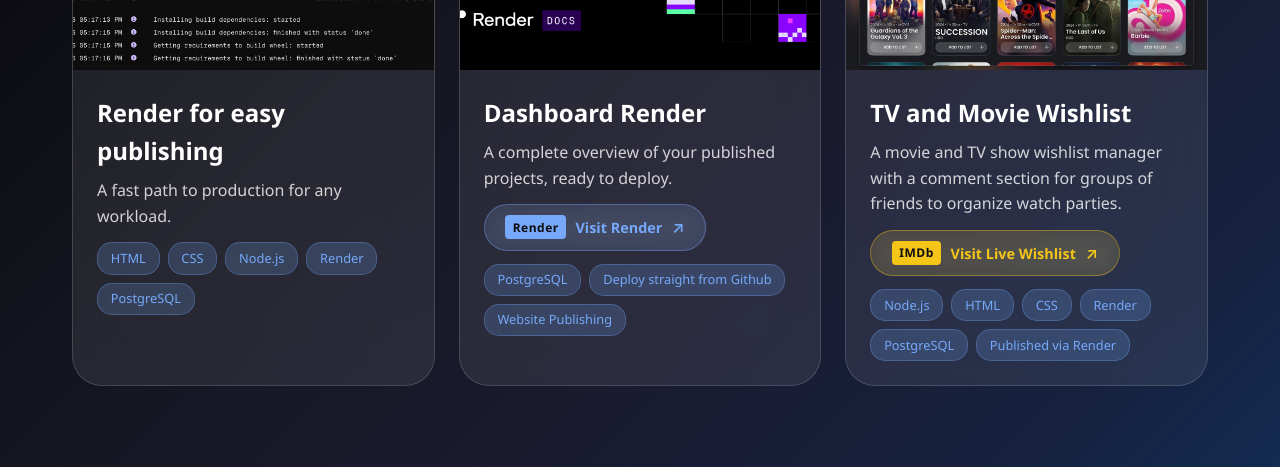
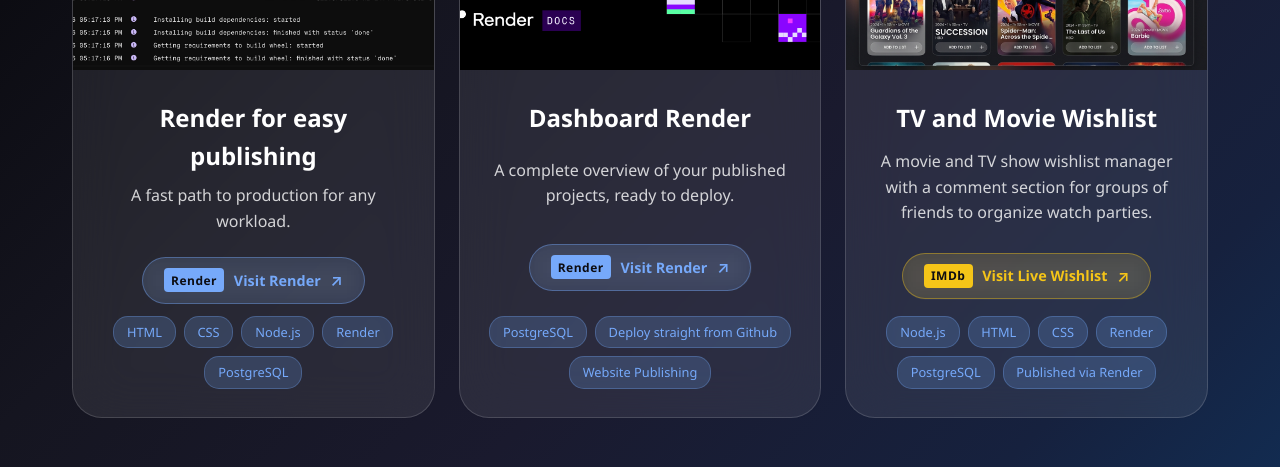
Before and after one commit to ChristianKF30/personalwebsite, a website: page html.html in a window 1280 px wide. Shown: the part 4092-4559 px from the top of the page. Drawn offline with Linux system fonts and the light colour scheme.

Commit message:
Center portfolio card titles, buttons, and tags for professional symmetry

```diff
--- a/css/style.css
+++ b/css/style.css
@@ -1288,6 +1288,8 @@
   overflow: hidden;
   transition: all 0.4s ease;
   position: relative;
+  display: flex;
+  flex-direction: column;
 }
 
 .portfolio-card:hover {
@@ -1348,14 +1350,18 @@
   background-image: url('../images/opengraph-image.png');
 }
 
-
-
 .portfolio-image.wishlist {
   background-image: url('../images/portfolio-wishlist.jpg');
 }
 
 .portfolio-content {
-  padding: 1.5rem;
+  padding: 1.8rem 1.5rem;
+  display: flex;
+  flex-direction: column;
+  align-items: center;
+  text-align: center;
+  flex-grow: 1;
+  justify-content: space-between;
 }
 
 .portfolio-title {
@@ -1363,16 +1369,21 @@
   font-weight: 600;
   margin-bottom: 0.5rem;
   color: var(--text-primary);
+  text-align: center;
 }
 
 .portfolio-description {
   color: var(--text-secondary);
   margin-bottom: 0.8rem;
+  text-align: center;
 }
 
 /* Portfolio Link Button (IMDb & Live Links) */
 .portfolio-link-container {
   margin: 0.6rem 0 0.8rem 0;
+  display: flex;
+  justify-content: center;
+  width: 100%;
 }
 
 .imdb-link-btn {
@@ -1473,6 +1484,7 @@
   display: flex;
   flex-wrap: wrap;
   gap: 0.5rem;
+  justify-content: center;
 }
 
 .tag {
--- a/html.html
+++ b/html.html
@@ -271,6 +271,14 @@
                     <div class="portfolio-content">
                         <h3 class="portfolio-title">Render for easy publishing</h3>
                         <p class="portfolio-description">A fast path to production for any workload.</p>
+                        <div class="portfolio-link-container">
+                            <a href="https://render.com/" target="_blank" rel="noopener noreferrer"
+                                class="render-link-btn">
+                                <span class="render-badge">Render</span>
+                                <span>Visit Render</span>
+                                <span class="link-icon">↗</span>
+                            </a>
+                        </div>
                         <div class="portfolio-tags">
                             <span class="tag">HTML</span>
                             <span class="tag">CSS</span>
```
